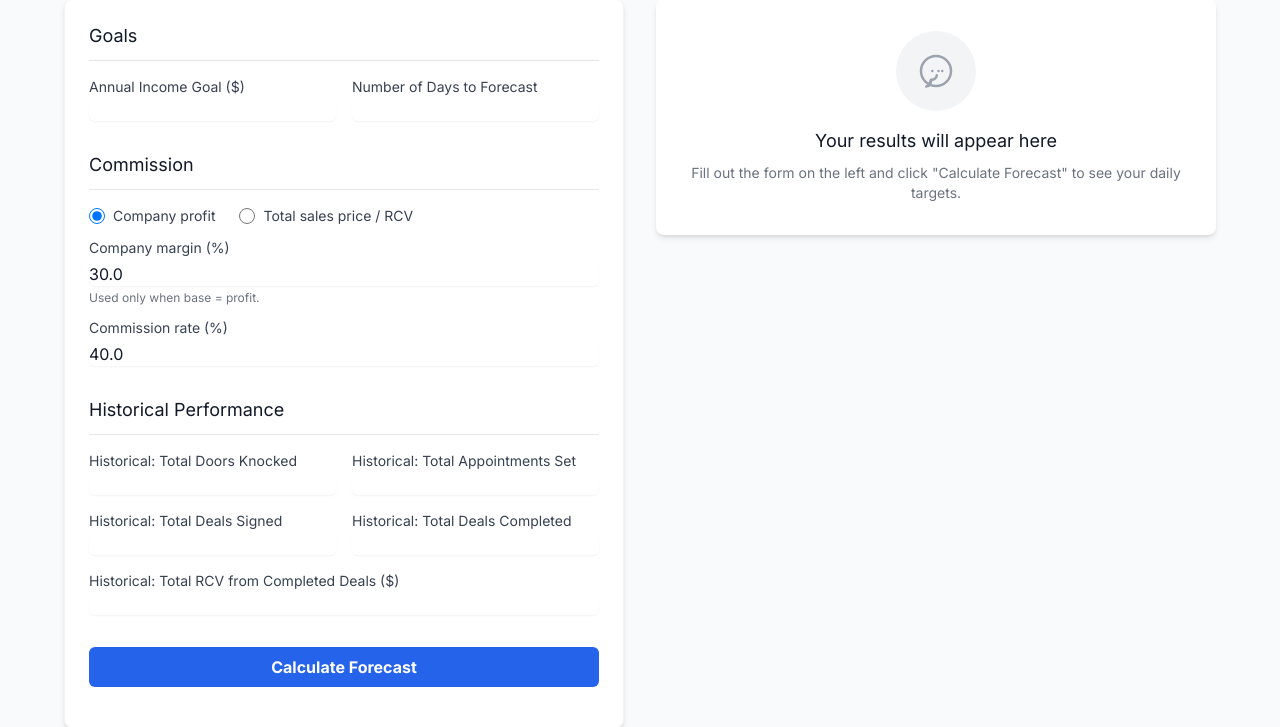
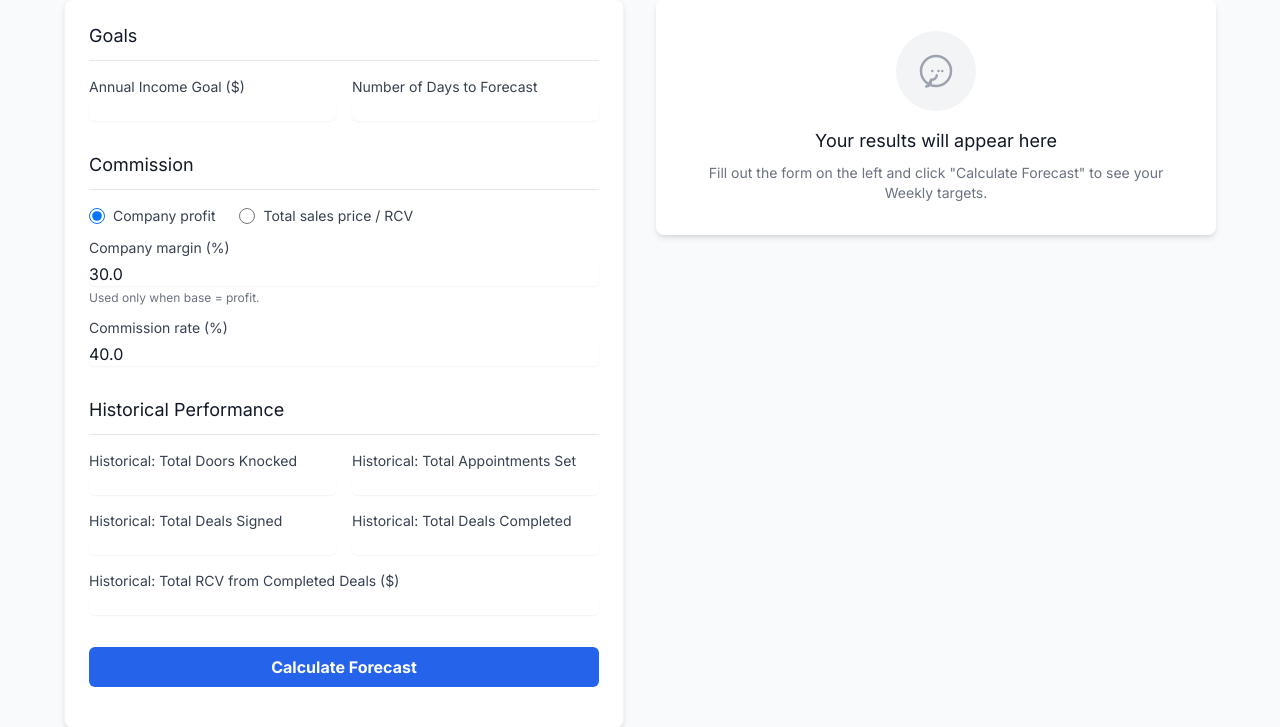
Before and after one commit to michaelcraft-ops/Roofing-Sales-App, a Flask app: page /manual_projector in a window 1280 px wide. Shown: the part 247-974 px from the top of the page. Run offline with Flask 3, Linux system fonts and the light colour scheme; the visitor is signed in with stand-in values (Sample User, id 1); some libraries are stand-ins or nearby versions.

Commit message:
Update manual_projector.html
changed daily to weekly in blank info slot

```diff
--- a/app/templates/manual_projector.html
+++ b/app/templates/manual_projector.html
@@ -215,7 +215,7 @@
           </svg>
         </div>
         <h3 class="mt-4 text-lg font-medium text-gray-900">Your results will appear here</h3>
-        <p class="mt-2 text-sm text-gray-500">Fill out the form on the left and click "Calculate Forecast" to see your daily targets.</p>
+        <p class="mt-2 text-sm text-gray-500">Fill out the form on the left and click "Calculate Forecast" to see your Weekly targets.</p>
       </div>
       {% endif %}
     </div>
```
